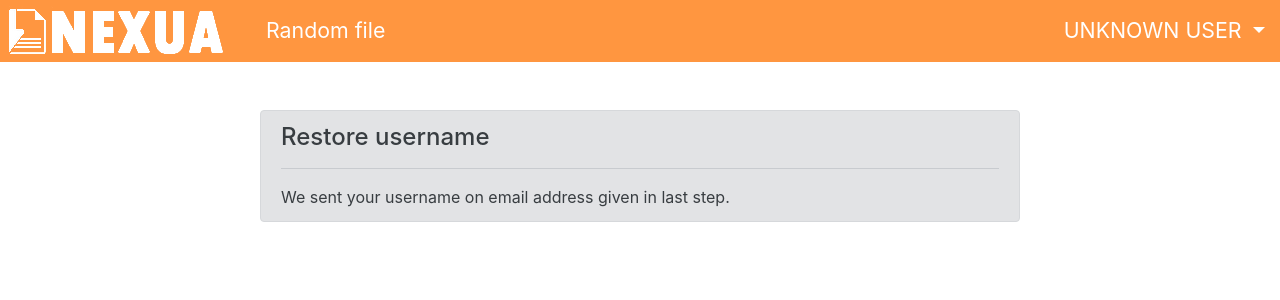
After one commit to FedorYatsenko/nexua, a Django app: page /login_restore_sent/ in a window 1280 px wide. The commit adds this page. Shown: the top 300 px of the page. Run offline with Django 3.2, Linux system fonts and the light colour scheme; some libraries are stand-ins or nearby versions.

Commit message:
Add login restore page

```diff
--- a/Site/views.py
+++ b/Site/views.py
@@ -20,6 +20,8 @@ from django.db.models import Sum
 
 from django.http import HttpResponse
 
+from Site.forms import SignUpForm, LoginRestoreForm
+
 
 def health(request):
     return HttpResponse(0)
@@ -29,7 +31,6 @@ from django.shortcuts import render, redirect
 from django.utils.encoding import force_bytes
 from django.utils.http import urlsafe_base64_encode
 from django.template.loader import render_to_string
-from Site.forms import SignUpForm
 from Site.tokens import account_activation_token
 from django.utils.encoding import force_text
 from django.utils.http import urlsafe_base64_decode
@@ -216,6 +217,36 @@ def activate(request, uidb64, token):
         return render(request, 'account_activation_invalid.html')
 
 
+def login_restore_sent(request):
+    return render(
+        request,
+        'login_restore_sent.html',
+        context={},
+    )
+
+
+def login_restore(request):
+    if request.method == 'POST':
+        form = LoginRestoreForm(request.POST)
+        if form.is_valid():
+            try:
+                users = User.objects.get(email=form.cleaned_data['email'])
+
+                subject = 'Restore Your nex.ua username'
+                message = render_to_string('login_restore_email.html', {
+                    'fullname': users.get_full_name(),
+                    'login': users.username,
+                })
+                users.email_user(subject, message)
+                return redirect('login_restore_sent')
+            except User.DoesNotExist:
+                form.add_error("email", "User with such email not found")
+    else:
+        form = LoginRestoreForm()
+
+    return render(request, 'login_restore.html', {'form': form})
+
+
 class MyFilesListView(LoginRequiredMixin, generic.ListView):
     model = File
     paginate_by = 2
--- a/nexua/urls.py
+++ b/nexua/urls.py
@@ -20,7 +20,7 @@ from django.conf.urls import url
 from django.views.generic import RedirectView
 from django.conf import settings
 from django.conf.urls.static import static
-from Site.views import health, signup, activate, account_activation_sent
+from Site.views import health, signup, activate, account_activation_sent, login_restore, login_restore_sent
 
 urlpatterns = [
     path('admin/', admin.site.urls),
@@ -29,7 +29,9 @@ urlpatterns = [
     url(r'^$', RedirectView.as_view(url='/Site/', permanent=True)),
     url(r'^accounts/', include('django.contrib.auth.urls')),
     url(r'^signup/$', signup, name='signup'),
+    url(r'^login_restore/$', login_restore, name='login_restore'),
     url(r'^account_activation_sent/$', account_activation_sent, name='account_activation_sent'),
+    url(r'^login_restore_sent/$', login_restore_sent, name='login_restore_sent'),
     url(r'^activate/(?P<uidb64>[0-9A-Za-z_\-]+)/(?P<token>[0-9A-Za-z]{1,13}-[0-9A-Za-z]{1,20})/$',
         activate, name='activate'),
 ] + static(settings.STATIC_URL, document_root=settings.STATIC_ROOT)
--- /dev/null
+++ b/templates/login_restore_email.html
@@ -0,0 +1,5 @@
+{% autoescape off %}
+Hi {{ fullname }},
+
+Your username: {{ login }}
+{% endautoescape %}
--- /dev/null
+++ b/templates/login_restore_sent.html
@@ -0,0 +1,15 @@
+{% extends 'base.html' %}
+
+{% block content %}
+    <div class="container mt-5">
+        <div class="row justify-content-md-center align-items-center">
+            <div class="col-md-8 alert alert-secondary" role="alert">
+                <h4 class="alert-heading">Restore username</h4>
+                <hr>
+                <p class="mb-0">
+                    We sent your username on email address given in last step.
+                </p>
+            </div>
+        </div>
+    </div>
+{% endblock %}
--- a/templates/registration/login.html
+++ b/templates/registration/login.html
@@ -46,7 +46,7 @@
 
             {# Assumes you setup the password_reset view in your URLconf #}
             <p class="text-center"><a href="{% url 'password_reset' %}">Forgot password?</a></p>
-            <p class="text-center"><a href="{% url 'password_reset' %}">Forgot username?</a></p>
+            <p class="text-center"><a href="{% url 'login_restore' %}">Forgot username?</a></p>
         </div>
     </div>
 </div>
```
Also changed, not shown: Site/forms.py (+7 -0 lines), templates/login_restore.html (added, +34 -0 lines).
